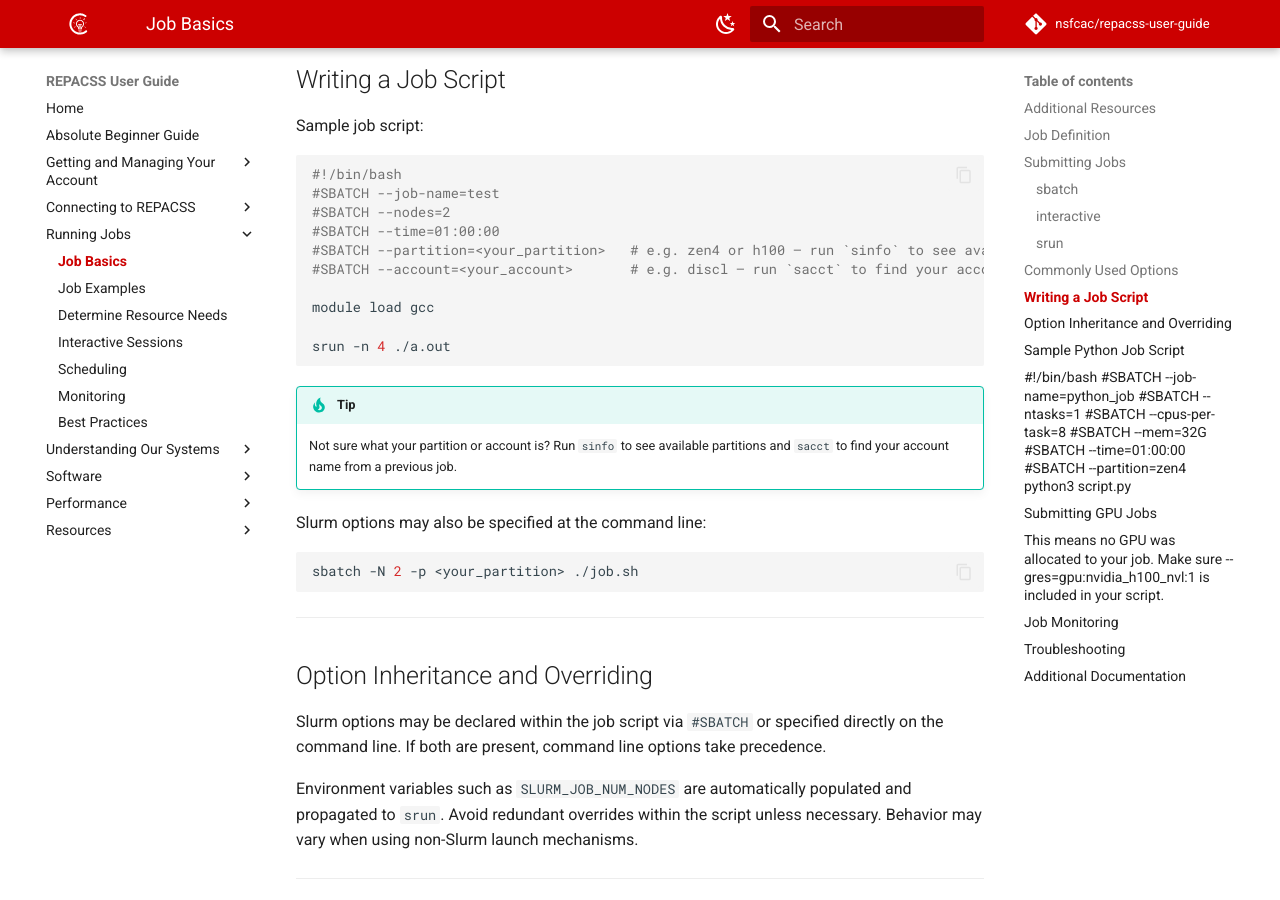
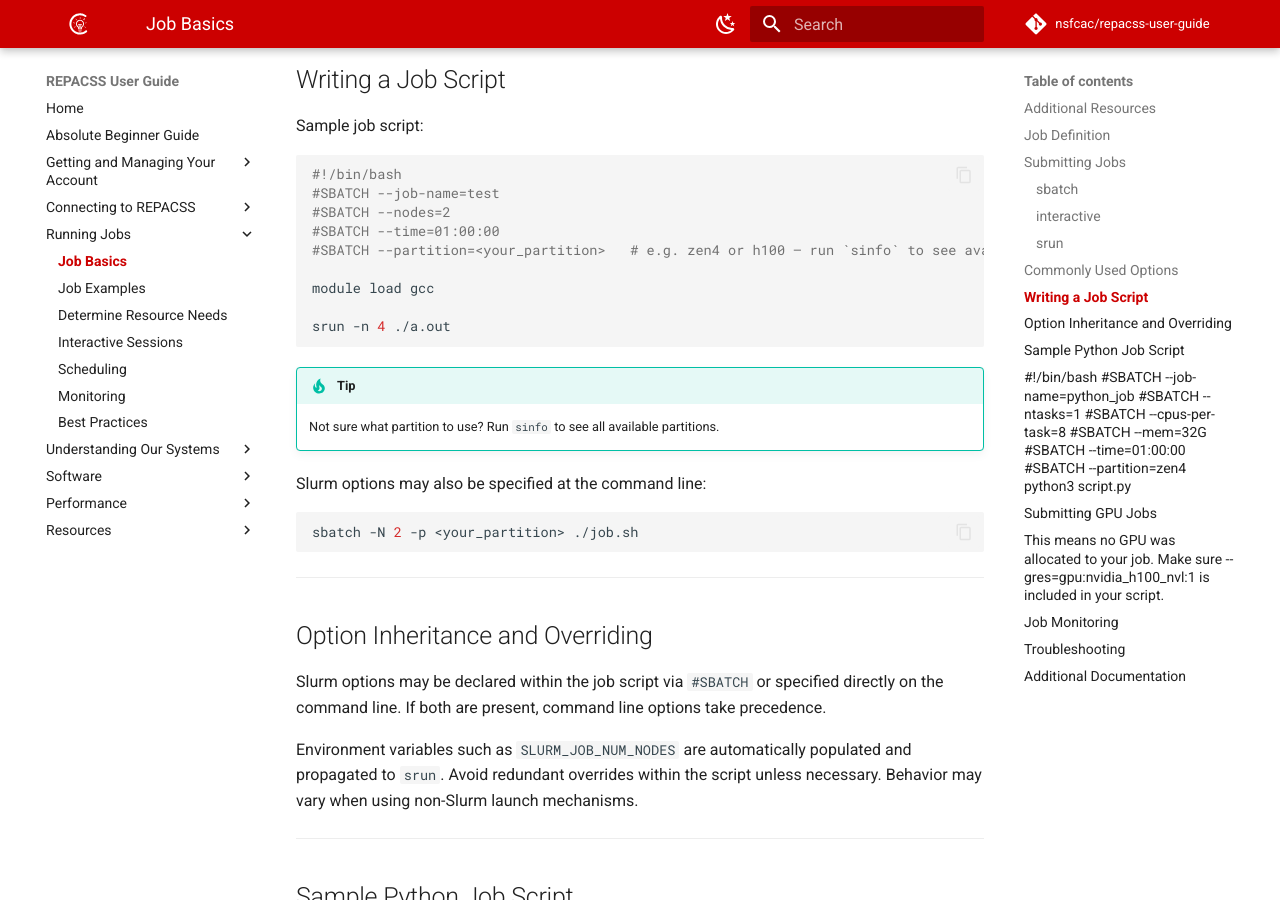
Before and after one commit to nsfcac/repacss-user-guide, an MkDocs documentation site: the page built from docs/running-jobs/basics.md, in a window 1280 px wide and 900 px high, scrolled down 2580 px. Built offline with MkDocs 1.6.1 and Material for MkDocs 9.7.7, drawn with Linux system fonts in a browser that asks for light colours; comment, search, counter and statistics services are not loaded.

Commit message:
removed --account -> users only have one group account

````diff
--- a/docs/running-jobs/basics.md
+++ b/docs/running-jobs/basics.md
@@ -93,7 +93,6 @@ Sample job script:
 #SBATCH --nodes=2
 #SBATCH --time=01:00:00
 #SBATCH --partition=<your_partition>   # e.g. zen4 or h100 — run `sinfo` to see available partitions
-#SBATCH --account=<your_account>       # e.g. discl — run `sacct` to find your account name
 
 module load gcc
 
@@ -101,7 +100,7 @@ srun -n 4 ./a.out
 ```
 
 !!! tip
-    Not sure what your partition or account is? Run `sinfo` to see available partitions and `sacct` to find your account name from a previous job.
+    Not sure what partition to use? Run `sinfo` to see all available partitions.
 
 Slurm options may also be specified at the command line:
 
````
